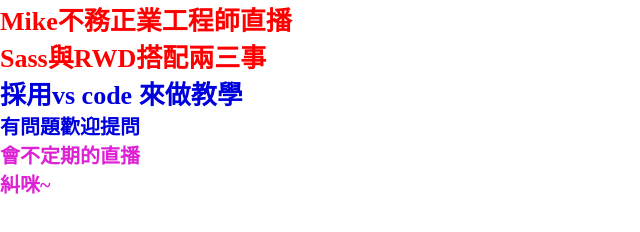
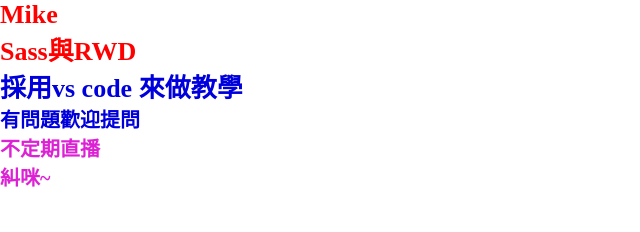
Before and after one commit to MikeCheng1208/SassLiveExample, a plain HTML site: page 01-variable/index.html in a window 1280 px wide. Shown: the whole page, without its empty margins (0-640 px from the left). Drawn offline with Linux system fonts and the light colour scheme.

Commit message:
text fix

```diff
--- a/01-variable/index.html
+++ b/01-variable/index.html
@@ -8,11 +8,11 @@
     <link rel="stylesheet" href="./css/main.css">
 </head>
 <body>
-    <h1>Mike不務正業工程師直播</h1>
-    <h2>Sass與RWD搭配兩三事</h2>
+    <h1>Mike</h1>
+    <h2>Sass與RWD</h2>
     <h3>採用vs code 來做教學</h3>
     <h4>有問題歡迎提問</h4>
-    <h5>會不定期的直播</h5>
+    <h5>不定期直播</h5>
     <h6>糾咪~</h6>
 </body>
 </html>
```
Also changed, not shown: 00-sass/index.html (+2 -2 lines).
